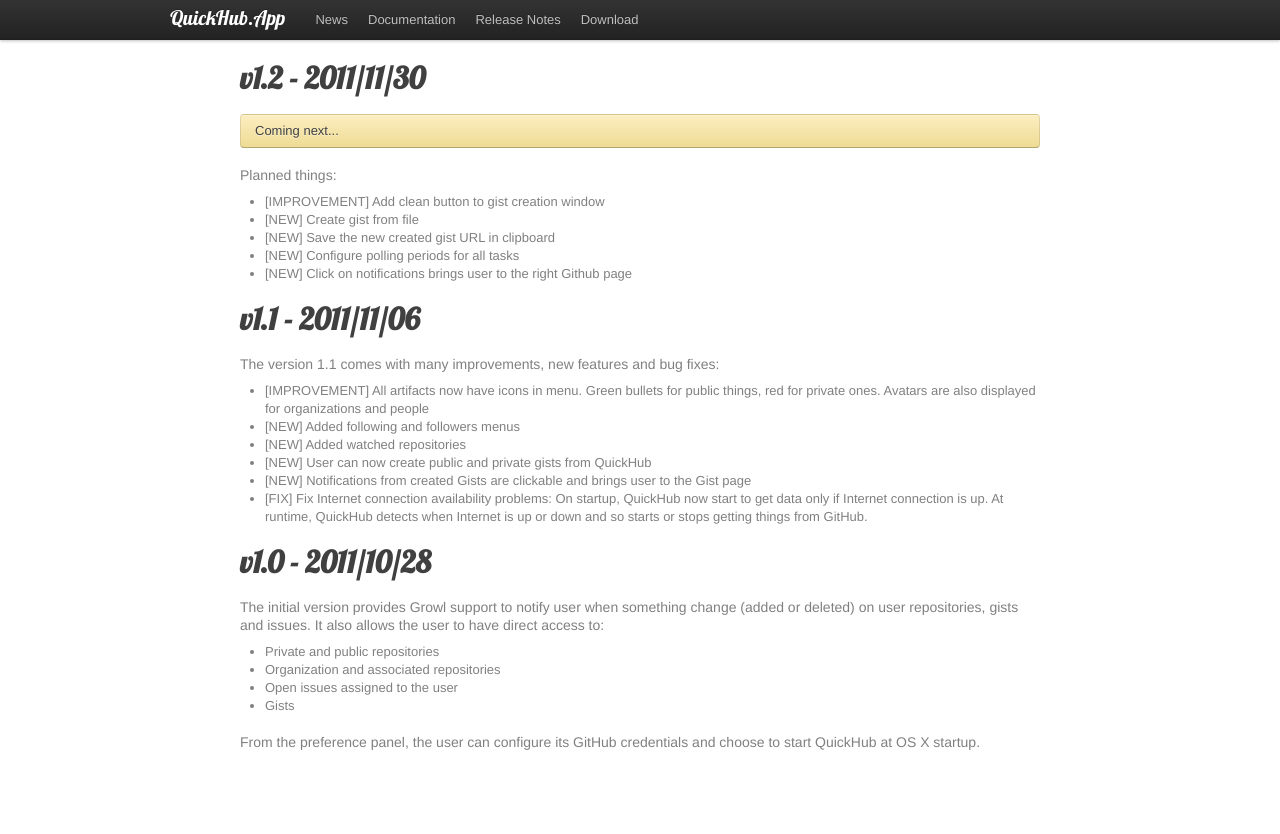
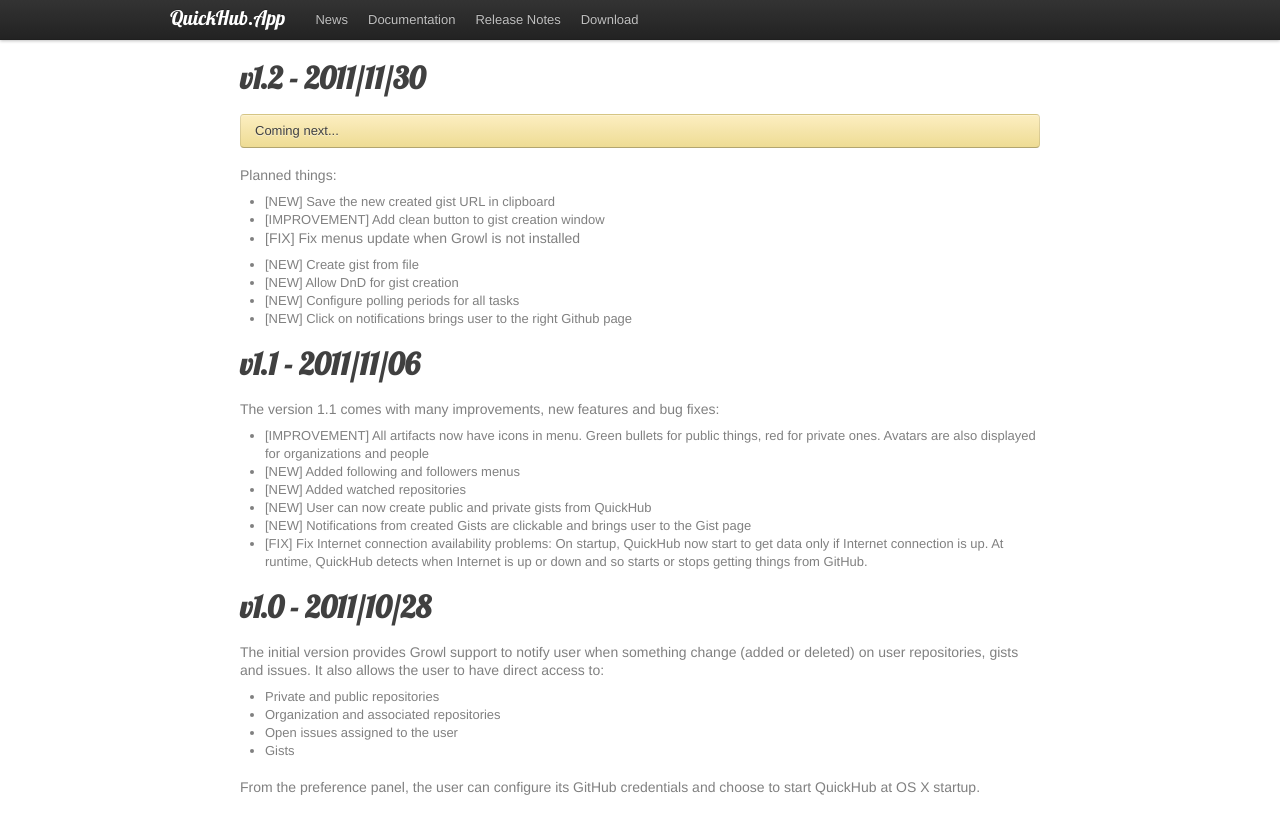
Before and after one commit to chamerling/QuickHubApp, a Jekyll site: the page built from pages/releasenotes.md, in a window 1280 px wide. Shown: the top 834 px of the page. Built offline with Jekyll 4.4.1, drawn with Linux system fonts in a browser that asks for light colours; nearby versions of some CDN libraries; Markdown is read by kramdown in place of the engine named in the settings; comment, search, counter and statistics services are not loaded.

Commit message:
update items

```diff
--- a/pages/releasenotes.md
+++ b/pages/releasenotes.md
@@ -9,9 +9,12 @@
 </div>
 Planned things:
 
+- [NEW] Save the new created gist URL in clipboard
 - [IMPROVEMENT] Add clean button to gist creation window
+- [FIX] Fix menus update when Growl is not installed
+
 - [NEW] Create gist from file
-- [NEW] Save the new created gist URL in clipboard
+- [NEW] Allow DnD for gist creation
 - [NEW] Configure polling periods for all tasks
 - [NEW] Click on notifications brings user to the right Github page
 
```
